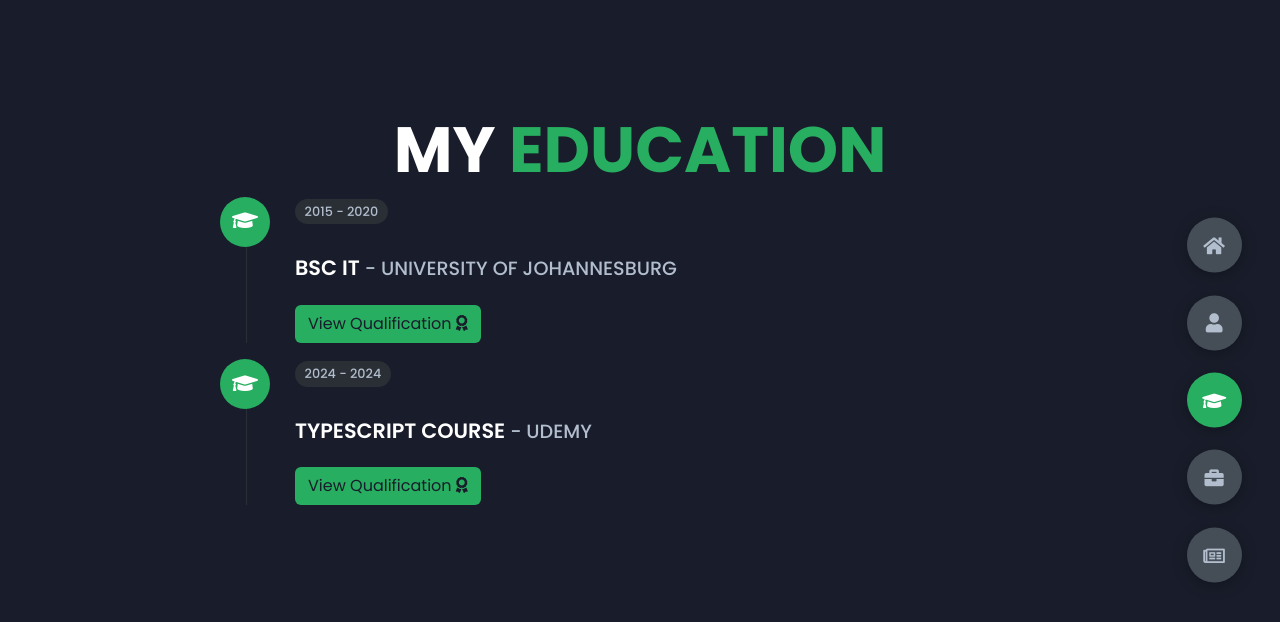
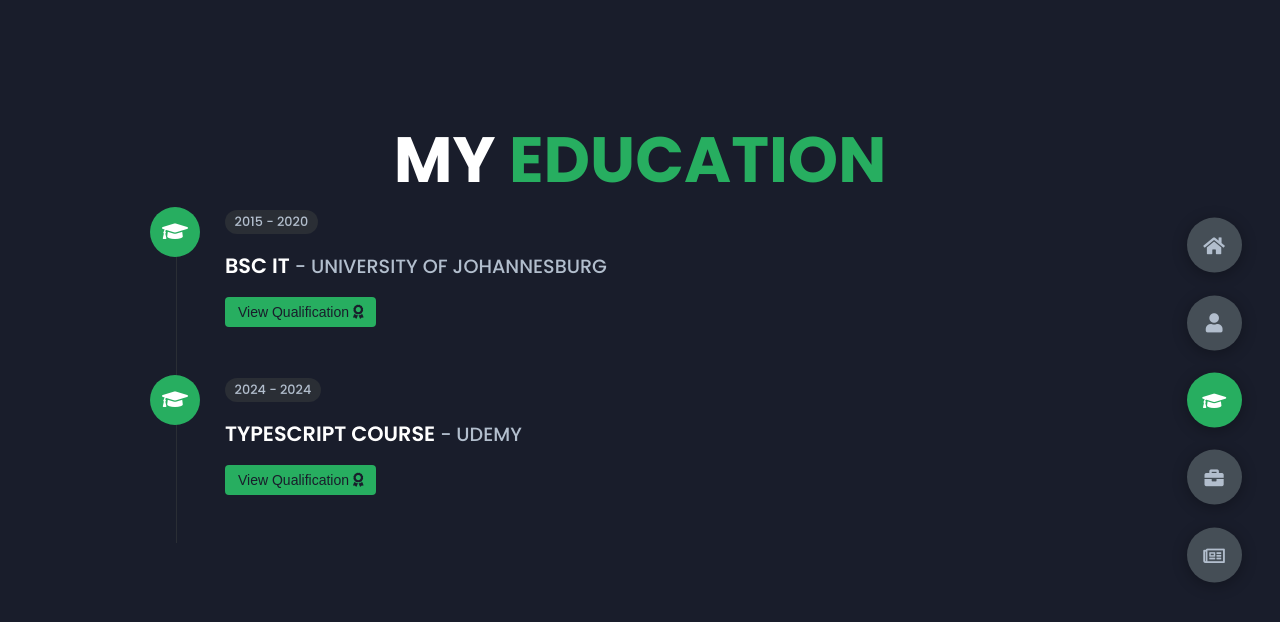
Before and after one commit to preshailen/resume, an Angular app: page / in a window 1280 px wide. Both pictures are taken after a click on the element 1214 px from the left and 400 px from the top of the page. Shown: the top 622 px of the page. Built offline with nearby package versions, Linux system fonts and the light colour scheme.

Commit message:
Fixed modal

```diff
--- a/angular.json
+++ b/angular.json
@@ -25,9 +25,8 @@
               "src/assets"
             ],
             "styles": [
+              "src/styles.css"
 
-              "./node_modules/bootstrap/dist/css/bootstrap.css",
-              "src/styles.css"
             ],
             "scripts": []
           },
--- a/src/app/app.module.ts
+++ b/src/app/app.module.ts
@@ -9,7 +9,6 @@ import { PortfolioComponent } from './home/portfolio/portfolio.component';
 import { OtherComponent } from './home/other/other.component';
 import { EducationComponent } from './home/education/education.component';
 import { NgbModule } from '@ng-bootstrap/ng-bootstrap';
-import { QualificationComponent } from './home/education/qualification/qualification.component';
 
 @NgModule({
   declarations: [
@@ -18,8 +17,7 @@ import { QualificationComponent } from './home/education/qualification/qualifica
     AboutComponent,
     PortfolioComponent,
     OtherComponent,
-    EducationComponent,
-    QualificationComponent
+    EducationComponent
   ],
   imports: [
     BrowserModule,
--- a/src/app/home/education/education.component.css
+++ b/src/app/home/education/education.component.css
@@ -2,6 +2,7 @@
   position: relative;
   padding-left: 3rem;
   border-left: 1px solid var(--color-grey-5);
+  padding-bottom: 3rem;
 }
 .timeline .timeline-item .tl-icon {
   position: absolute;
@@ -46,7 +47,20 @@
 .btn-qualification {
   background-color: var(--color-secondary);
   color: var(--color-primary);
+  margin-bottom: 2px;
 }
+
+
+
+
+
+
+
+
+
+
+
+
 /* The Modal (background) */
 .modal {
   display: none; /* Hidden by default */
@@ -54,11 +68,14 @@
   z-index: 1; /* Sit on top */
   left: 0;
   top: 0;
-  width: 100%; /* Full width */
+  width: auto; /* Full width */
   height: 100%; /* Full height */
   overflow: auto; /* Enable scroll if needed */
   background-color: rgb(0,0,0); /* Fallback color */
   background-color: rgba(0,0,0,0.4); /* Black w/ opacity */
+  img {
+    width: inherit;
+  }
 }
 
 /* Modal Content/Box */
@@ -84,3 +101,66 @@
   text-decoration: none;
   cursor: pointer;
 }
+
+
+.btn {
+  font-size: 14px;
+  padding: 6px 12px;
+  margin-bottom: 0;
+  border-radius: 4px;
+  display: inline-block;
+  text-decoration: none;
+  text-align: center;
+  white-space: nowrap;
+  vertical-align: middle;
+  -ms-touch-action: manipulation;
+  touch-action: manipulation;
+  cursor: pointer;
+  -webkit-user-select: none;
+  -moz-user-select: none;
+  -ms-user-select: none;
+  user-select: none;
+  background-image: none;
+  border: 1px solid transparent;
+}
+.btn:focus,
+.btn:active:focus {
+  outline: thin dotted;
+  outline: 5px auto -webkit-focus-ring-color;
+  outline-offset: -2px;
+}
+.btn:hover,
+.btn:focus {
+  color: #333;
+  text-decoration: none;
+}
+.btn:active {
+  background-image: none;
+  outline: 0;
+  -webkit-box-shadow: inset 0 3px 5px rgba(0, 0, 0, .125);
+  box-shadow: inset 0 3px 5px rgba(0, 0, 0, .125);
+}
+
+
+/* default
+---------------------------- */
+.btn-default {
+  color: #333;
+  background-color: #fff;
+  border-color: #ccc;
+}
+.btn-default:focus {
+  color: #333;
+  background-color: #e6e6e6;
+  border-color: #8c8c8c;
+}
+.btn-default:hover {
+  color: #333;
+  background-color: #e6e6e6;
+  border-color: #adadad;
+}
+.btn-default:active {
+  color: #333;
+  background-color: #e6e6e6;
+  border-color: #adadad;
+}
--- a/src/app/home/education/education.component.html
+++ b/src/app/home/education/education.component.html
@@ -10,7 +10,13 @@
       <h5>{{ item.name }}<span> - {{ item.school }}</span></h5>
       <p>
           {{ item.description }}
-          <button type="button" class="btn btn-qualification" (click)="open(item.qualificationUrl)">View Qualification <i class="fas fa-award"></i></button>
+          <button type="button" class="btn btn-qualification" (click)="openModal(item.qualificationUrl)">View Qualification <i class="fas fa-award"></i></button>
       </p>
+      <div id="myModal" class="modal">
+        <div class="modal-content">
+          <span class="close" (click)="close()">&times;</span>
+          <img src="assets/{{ qualificationUrl }}" alt="">
+        </div>
+      </div>
   </div>
 </div>
--- a/src/app/home/education/education.component.ts
+++ b/src/app/home/education/education.component.ts
@@ -1,6 +1,4 @@
-import { Component, Input, TemplateRef, inject } from '@angular/core';
-import { NgbActiveModal, NgbModal } from '@ng-bootstrap/ng-bootstrap';
-import { QualificationComponent } from './qualification/qualification.component';
+import { Component } from '@angular/core';
 
 @Component({
   selector: 'app-education',
@@ -8,7 +6,7 @@ import { QualificationComponent } from './qualification/qualification.component'
   styleUrls: ['./education.component.css']
 })
 export class EducationComponent {
-  private modalService = inject(NgbModal);
+  public qualificationUrl: string = '';
   educationItems: EducationItem[] = [
     {
       name: 'Bsc IT',
@@ -16,7 +14,7 @@ export class EducationComponent {
       school: 'University of Johannesburg',
       start: '2015',
       end: '2020',
-      qualificationUrl: 'assets/uni.jpg'
+      qualificationUrl: 'uni.jpg'
     },
     {
       name: 'Typescript Course',
@@ -24,13 +22,17 @@ export class EducationComponent {
       school: 'Udemy',
       start: '2024',
       end: '2024',
-      qualificationUrl: 'assets/typescript.jpg'
+      qualificationUrl: 'typescript.jpg'
     }
   ]
-	open(qualificationUrl: string) {
-		const modalRef = this.modalService.open(QualificationComponent, { size: "xl", backdrop: 'static' });
-		modalRef.componentInstance.qualificationUrl = qualificationUrl;
-	}
+  openModal(qUrl: string) {
+    this.qualificationUrl = qUrl;
+    document.getElementById("myModal")!.style.display = 'block';
+  }
+  close() {
+    this.qualificationUrl = '';
+    document.getElementById("myModal")!.style.display = "none";
+  }
 }
 export class EducationItem {
   name!: string;
--- a/src/app/home/education/qualification/qualification.component.css
+++ /dev/null
@@ -1,7 +0,0 @@
-* {
-  color: #000;
-}
-.modal-body img {
-  width: 100%;
-  height: auto;
-}
--- a/src/app/home/education/qualification/qualification.component.html
+++ /dev/null
@@ -1,6 +0,0 @@
-<div class="modal-header">
-  <button type="button" class="btn-close" aria-label="Close" (click)="activeModal.dismiss('Cross click')"></button>
-</div>
-<div class="modal-body">
-  <img src="{{ qualificationUrl }}" alt="">
-</div>
--- a/src/app/home/education/qualification/qualification.component.ts
+++ /dev/null
@@ -1,12 +0,0 @@
-import { Component, Input, inject } from '@angular/core';
-import { NgbActiveModal } from '@ng-bootstrap/ng-bootstrap';
-
-@Component({
-  selector: 'app-qualification',
-  templateUrl: './qualification.component.html',
-  styleUrls: ['./qualification.component.css']
-})
-export class QualificationComponent {
-  activeModal = inject(NgbActiveModal);
-	@Input() qualificationUrl!: string;
-}
--- a/src/app/home/portfolio/portfolio.component.ts
+++ b/src/app/home/portfolio/portfolio.component.ts
@@ -17,7 +17,7 @@ export class PortfolioComponent {
     {
       name: 'Recipe Book Frontend',
       description: 'Tool built in Angular to managedfgfgdfgdfgdfgd',
-      imageUrl: 'port2.jpg',
+      imageUrl: 'typescript.jpg',
       gitUrl: 'https://github.com/preshailen/moderator',
       ytUrl: 'https://youtu.be/q2l-ZrL8Ceg'
     }
```
